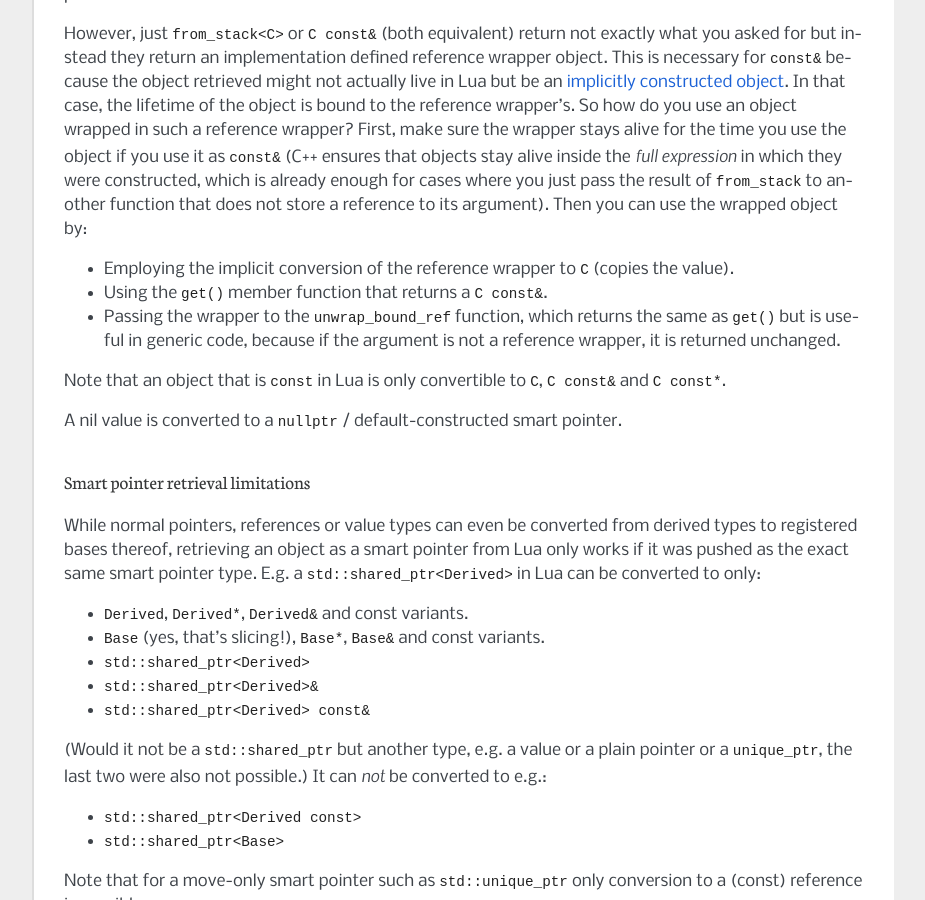
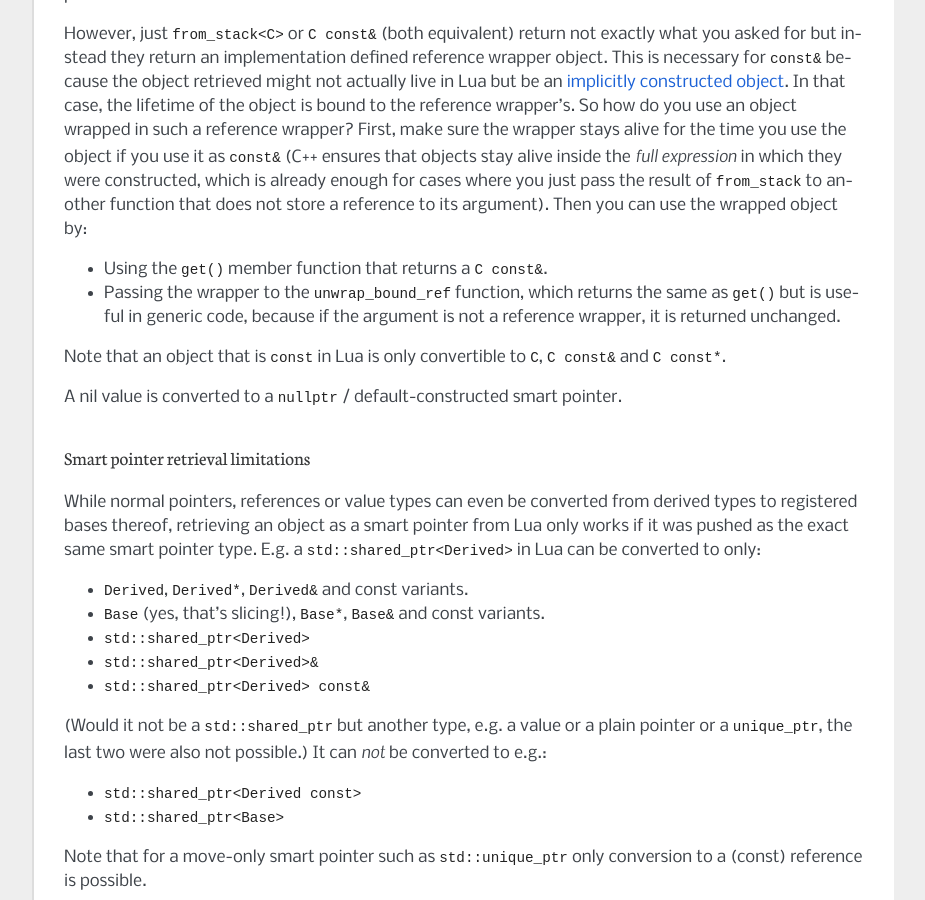
Before and after one commit to Oberon00/apollo, a Sphinx documentation site: the page built from doc/classes.rst, in a window 1280 px wide and 900 px high, scrolled down 1054 px. Shown: the whole window, without its empty margins (198-1123 px from the left). Built offline with Sphinx 7.4.7, drawn with Linux system fonts in a browser that asks for light colours.

Commit message:
Remove ref_binder implicit conversion.
This failed to compile for abstract classes and could create hidden performance
problems. Use .get() instead.

```diff
--- a/doc/classes.rst
+++ b/doc/classes.rst
@@ -67,8 +67,6 @@ enough for cases where you just pass the result of ``from_stack`` to another
 function that does not store a reference to its argument). Then you can use the
 wrapped object by:
 
-- Employing the implicit conversion of the reference wrapper to ``C`` (copies
-  the value).
 - Using the ``get()`` member function that returns a ``C const&``.
 - Passing the wrapper to the ``unwrap_bound_ref`` function, which returns the
   same as ``get()`` but is useful in generic code, because if the argument is not
```
Also changed, not shown: 2 other files.
